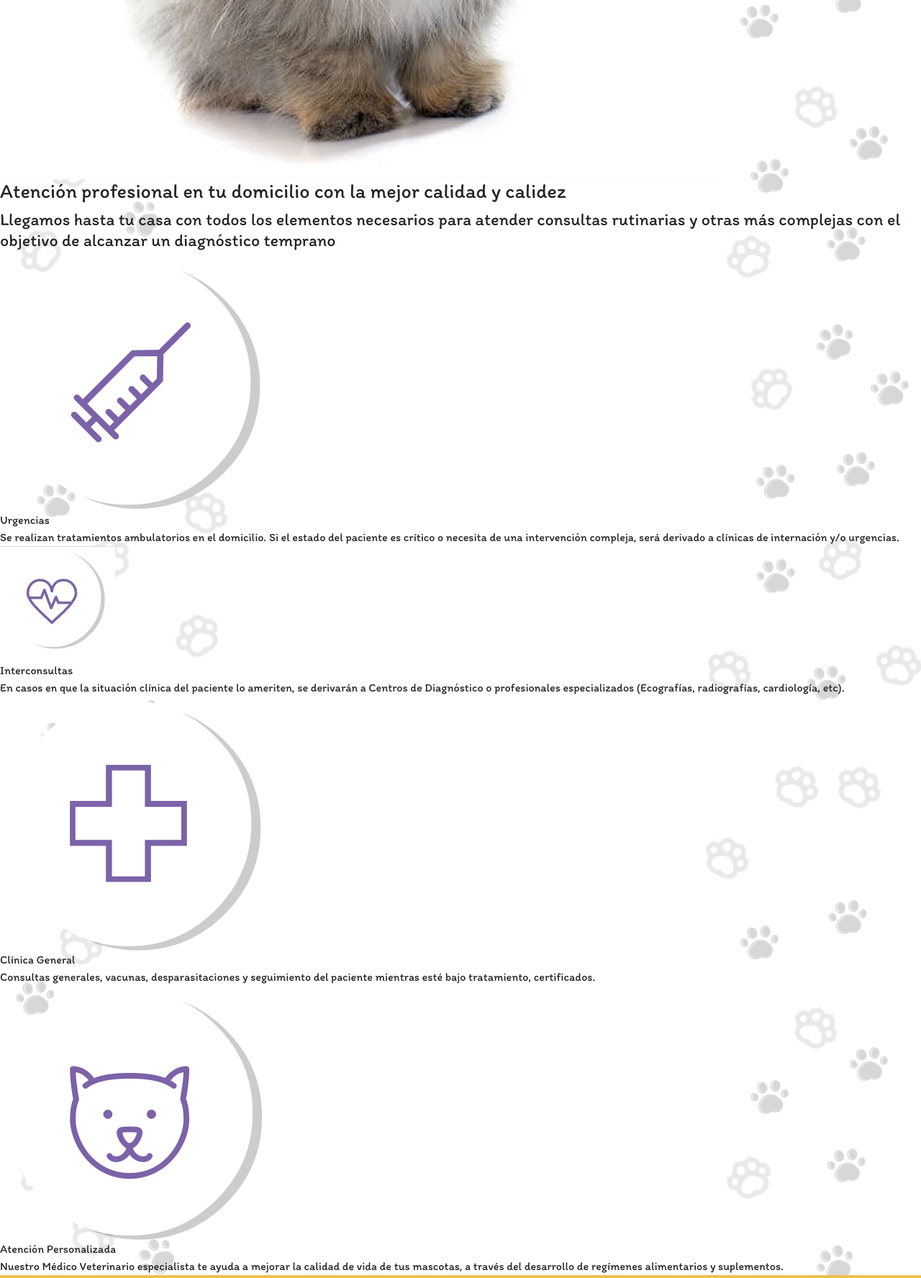
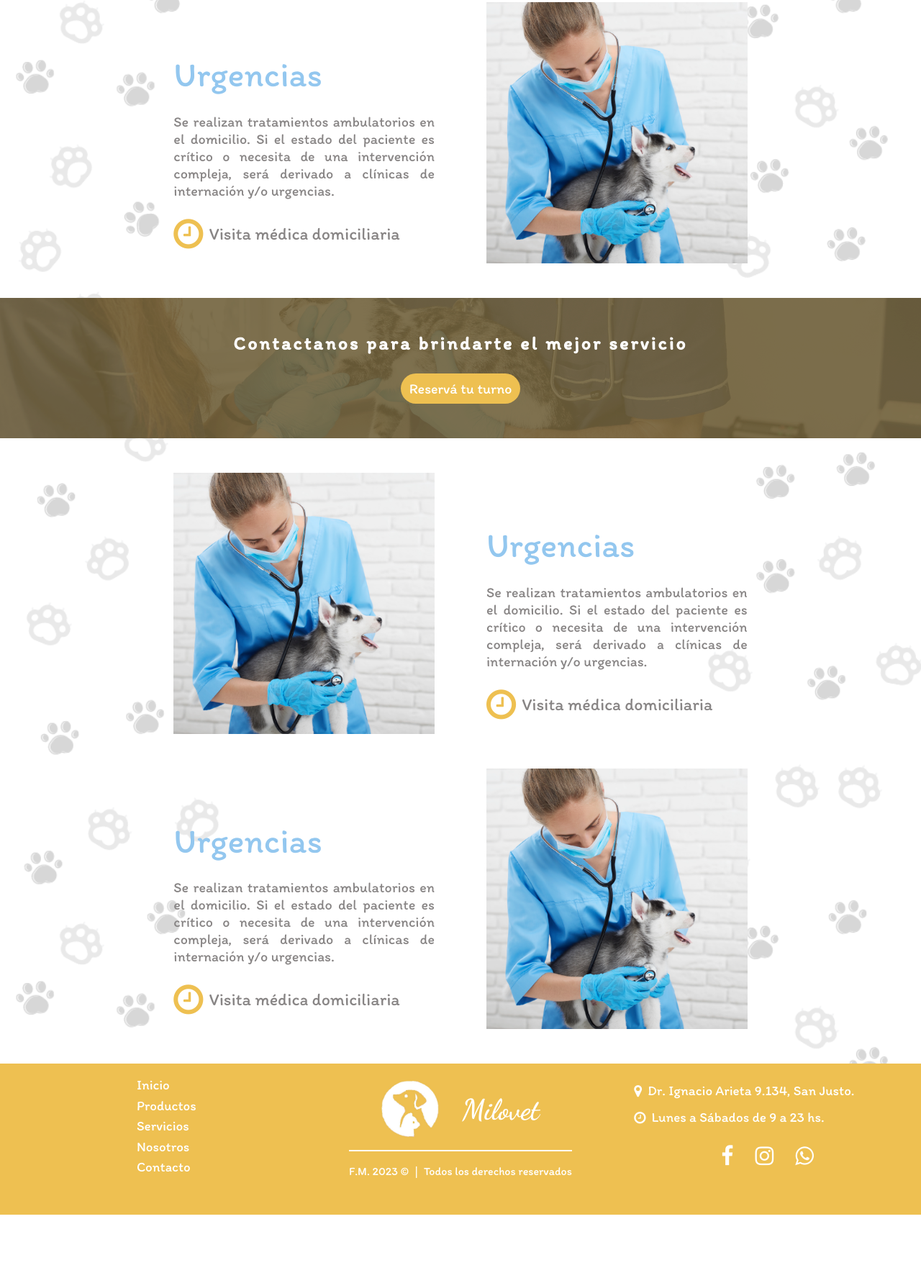
Before and after one commit to FacuMe/PF-Menendez, a plain HTML site: page pages/servicios.html in a window 1280 px wide. Shown: the part 689-2465 px from the top of the page at 72% size. After the commit the page ends 2377 px from the top, so only its background shows below. Drawn offline with nearby package versions, Linux system fonts and the light colour scheme.

Commit message:
pagina servicios

```diff
--- a/css/styles.css
+++ b/css/styles.css
@@ -36,6 +36,34 @@ ul {
 
    .................................
 */
+
+/* Grid */
+body {
+    display: grid;
+    grid-template-areas:
+    "nav"
+    "header"
+    "main"
+    "footer";
+    grid-template-rows: repeat(4, auto);
+    grid-template-columns: auto;
+}
+
+nav {
+    grid-area: nav;
+}
+
+header {
+    grid-area: header;
+}
+
+main {
+    grid-area: main;
+}
+
+footer {
+    grid-area: footer;
+}
 
 /* nav */
 
@@ -154,6 +182,36 @@ footer {
     color: #587083a8;
 }
 
+/* sections title */
+
+.title-container {
+    background-color: #93c7ef;
+    color: white;
+    font-size: calc(1.5rem + 1vw);
+    position: relative;
+    background-image: url(../img/sections-banner.jpg);
+    background-position: center right;
+}
+
+.title-container .title {
+    position: relative;
+}
+
+.title h2 {
+    font-size: calc(2rem + 1vw);
+    letter-spacing: .2rem;
+}
+
+.sections-overlay {
+    top: 0;
+    left: 0;
+    width:100%;
+    height:100%;
+    background-color: #7cc5fc;
+    position: absolute;
+    opacity: 0.3;
+}
+
 
 /* :.............................
 
@@ -161,35 +219,6 @@ footer {
 
     .............................
 */
-
-/* Index Grid */
-.index-body {
-    display: grid;
-    grid-template-areas:
-    "index-nav"
-    "index-header"
-    "index-main"
-    "index-footer";
-    grid-template-rows: repeat(4, auto);
-    grid-template-columns: auto;
-}
-
-.index-nav {
-    grid-area: index-nav;
-}
-
-.index-header {
-    grid-area: index-header;
-}
-
-.index-main {
-    grid-area: index-main;
-}
-
-.index-footer {
-    grid-area: index-footer;
-}
-
 
 /* Index Wapp Banner */
 
@@ -442,64 +471,6 @@ footer {
     .............................
 */
 
-/* products.html Grid */
-.product-body {
-    display: grid;
-    grid-template-areas:
-    "product-nav"
-    "product-header"
-    "product-main"
-    "product-footer";
-    grid-template-rows: repeat(4, auto);
-    grid-template-columns: auto;
-}
-
-.product-nav {
-    grid-area: product-nav;
-}
-
-.product-header {
-    grid-area: product-header;
-}
-
-.product-main {
-    grid-area: product-main;
-}
-
-.product-footer {
-    grid-area: product-footer;
-}
-
-/* title */
-
-.title-container {
-    background-color: #93c7ef;
-    color: white;
-    font-size: calc(1.5rem + 1vw);
-    position: relative;
-    background-image: url(../img/sections-banner.jpg);
-    background-position: center right;
-}
-
-.title-container .title {
-    position: relative;
-}
-
-.title h2 {
-    font-size: calc(1.5rem + 1vw);
-    letter-spacing: .2rem;
-}
-
-.sections-overlay {
-    top: 0;
-    left: 0;
-    width:100%;
-    height:100%;
-    background-color: #7cc5fc;
-    position: absolute;
-    opacity: 0.3;
-}
-
 /* filter */
 
 .filter-block {
@@ -628,6 +599,83 @@ footer {
 }
 
 
+/* :.............................
+
+        SERVICES.HTML STYLES
+
+    .............................
+*/
+
+/* services */
+
+.service-title {
+    font-size: 3rem;
+    color:#93c7ef;
+}
+
+.service-description {
+    color:#888585;
+    text-align: justify;
+}
+
+.service-info .fa {
+    font-size: 3rem;
+    color:#eec051;
+}
+
+.service-info p {
+    font-size: 1.3rem;
+    color:#888585;
+}
+
+/* banner */
+
+.service-banner-container {
+    background-color:#eec051;
+    color: white;
+    font-size: calc(1.5rem + 1vw);
+    position: relative;
+    background-image: url(../img/services-banner.png);
+    background-position: center right;
+}
+
+.service-banner-title {
+    position: relative;
+    display: flex;
+    flex-direction: column;
+    align-items: center;
+}
+
+.service-banner-title h2 {
+    font-size: calc(0.8rem + 1vw);
+    letter-spacing: .2rem;
+    text-align: center;
+}
+
+.service-banner-overlay {
+    top: 0;
+    left: 0;
+    width:100%;
+    height:100%;
+    background-color:#eec051;
+    position: absolute;
+    opacity: 0.3;
+}
+
+.service-banner-title button {
+    background-color: #eec051;
+    color: white;
+    border: none;
+    font-size: 20px;
+    border-radius: 99px;
+}
+
+.service-banner-title button:hover {
+    background-color: #c87676;
+    color: white;
+    border: none;
+}
+
 /*  ..............................
 
             MEDIA QUERIES
@@ -684,3 +732,13 @@ footer {
     }
 
 }
+
+@media  screen and (min-width:1200px) {
+    /* ..................
+        SERVICE.HTML
+        .................
+     */
+    .service-info p {
+        font-size: 1.5rem;
+    }
+}
--- a/pages/servicios.html
+++ b/pages/servicios.html
@@ -18,8 +18,14 @@
 <body>
 
     <header>
-        <div>
-            <h2>Servicios</h2>
+        <div class="container-fluid">
+            <div class="row justify-content-center title-container">
+                <div class="sections-overlay"></div>
+                <div class="col-8 pt-4 pb-4 title">
+                    <h2><b>Servicios</b></h2>
+                    <h5>Inicio > Servicios</h5>
+                </div>
+            </div>
         </div>
     </header>
 
@@ -57,59 +63,104 @@
 
     <main>
 
-        <section>
-            <img src="../img/img-services.jpg" alt="Gato simpático">
-            <div>
+        <!-- <section>
+            <div class="container-fluid">
+                <div class="row justify-content-center mt-5">
+                    <div class="col-sm-6 d-flex flex-column justify-content-center align-items-center">
                         <h3>Atención profesional en tu domicilio con la mejor calidad y calidez</h3>
                         <h4>Llegamos hasta tu casa con todos los elementos necesarios para atender consultas rutinarias y
-                    otras más complejas con el objetivo de alcanzar un diagnóstico temprano</p>
+                            otras más complejas con el objetivo de alcanzar un diagnóstico temprano</h4>
                     </div>
-        </section>
+                </div>
+            </div>
+        </section> -->
 
         <section>
-            <div class="service-card">
-                <img src="../img/icon-services-1.png" alt="Ícono de urgencias (cruz)">
-                <p class="service-title">
+            <div class="container-fluid">
+                <div class="row m-5 justify-content-center gap-5">
+                    <div class="col-md-4 d-flex justify-content-center align-items-center">
+                        <img src="../img/service-img-1.png" class="img-fluid" alt="Médica escuchando los latidos de un perro">
+                    </div>
+                    <div class="col-md-4 pt-5 d-flex flex-column">
+                        <h3 class="mt-4 service-title">
                             Urgencias
-                </p>
-                <p class="description">
+                        </h3>
+                        <h5 class="mt-3 service-description">
                             Se realizan tratamientos ambulatorios en el domicilio. Si el estado del paciente es crítico o necesita de una intervención compleja,
                             será derivado a clínicas de internación y/o urgencias.
-                </p>
+                        </h5>
+                        <div class="mt-3 d-flex align-items-center gap-2 service-info">
+                            <i class="fa fa-clock-o" aria-hidden="true"></i>
+                            <p>Visita médica domiciliaria</p>
                         </div>
-            <div class="service-card">
-                <img src="../img/icon-services-2.jpg" alt="Ícono de interconsultas (corazón)">
-                <p class="service-title">
-                    Interconsultas
-                </p>
-                <p class="description">
-                    En casos en que la situación clínica del paciente lo ameriten, se derivarán a Centros de Diagnóstico o profesionales especializados
-                    (Ecografías, radiografías, cardiología, etc).
-                </p>
                     </div>
-            <div class="service-card">
-                <img src="../img/icon-services-3.png" alt="Ícono de clínica general (jeringa)">
-                <p class="service-title">
-                    Clínica General
-                </p>
-                <p class="description">
-                    Consultas generales, vacunas, desparasitaciones y seguimiento del paciente mientras esté bajo tratamiento, certificados.
-                </p>
                 </div>
-            <div class="service-card">
-                <img src="../img/icon-services-4.png" alt="Ícono de atención personalizada (gato)">
-                <p class="service-title">
-                    Atención Personalizada
-                </p>
-                <p class="description">
-                    Nuestro Médico Veterinario especialista te ayuda a mejorar la calidad de vida de tus mascotas, a través del desarrollo de regímenes
-                    alimentarios y suplementos.
-                </p>
+                <div class="row m-5 justify-content-center gap-5">
+                    <div class="col-md-4 pt-5 d-flex flex-column">
+                        <h3 class="mt-4 service-title">
+                            Urgencias
+                        </h3>
+                        <h5 class="mt-3 service-description">
+                            Se realizan tratamientos ambulatorios en el domicilio. Si el estado del paciente es crítico o necesita de una intervención compleja,
+                            será derivado a clínicas de internación y/o urgencias.
+                        </h5>
+                        <div class="mt-3 d-flex align-items-center gap-2 service-info">
+                            <i class="fa fa-clock-o" aria-hidden="true"></i>
+                            <p>Visita médica domiciliaria</p>
+                        </div>
+                    </div>
+                    <div class="col-md-4 d-flex justify-content-center align-items-center">
+                        <img src="../img/service-img-1.png" class="img-fluid" alt="Médica escuchando los latidos de un perro">
+                    </div>
+                </div>
+                <div class="row pt-4 pb-4 justify-content-center service-banner-container">
+                    <div class="service-banner-overlay"></div>
+                    <div class="col-8 pt-4 pb-4 service-banner-title">
+                        <h2><b>Contactanos para brindarte el mejor servicio</b></h2>
+                        <a href="../pages/contacto.html"><button type="button" class="btn btn-light mt-3">Reservá tu turno</button></a>
+                    </div>
+                </div>
+                <div class="row m-5 justify-content-center gap-5">
+                    <div class="col-md-4 d-flex justify-content-center align-items-center">
+                        <img src="../img/service-img-1.png" class="img-fluid" alt="Médica escuchando los latidos de un perro">
+                    </div>
+                    <div class="col-md-4 pt-5 d-flex flex-column">
+                        <h3 class="mt-4 service-title">
+                            Urgencias
+                        </h3>
+                        <h5 class="mt-3 service-description">
+                            Se realizan tratamientos ambulatorios en el domicilio. Si el estado del paciente es crítico o necesita de una intervención compleja,
+                            será derivado a clínicas de internación y/o urgencias.
+                        </h5>
+                        <div class="mt-3 d-flex align-items-center gap-2 service-info">
+                            <i class="fa fa-clock-o" aria-hidden="true"></i>
+                            <p>Visita médica domiciliaria</p>
+                        </div>
+                    </div>
+                </div>
+                <div class="row m-5 justify-content-center gap-5">
+                    <div class="col-md-4 pt-5 d-flex flex-column">
+                        <h3 class="mt-4 service-title">
+                            Urgencias
+                        </h3>
+                        <h5 class="mt-3 service-description">
+                            Se realizan tratamientos ambulatorios en el domicilio. Si el estado del paciente es crítico o necesita de una intervención compleja,
+                            será derivado a clínicas de internación y/o urgencias.
+                        </h5>
+                        <div class="mt-3 d-flex align-items-center gap-2 service-info">
+                            <i class="fa fa-clock-o" aria-hidden="true"></i>
+                            <p>Visita médica domiciliaria</p>
+                        </div>
+                    </div>
+                    <div class="col-md-4 d-flex justify-content-center align-items-center">
+                        <img src="../img/service-img-1.png" class="img-fluid" alt="Médica escuchando los latidos de un perro">
+                    </div>
+                </div>
             </div>
         </section>
     </main>
 
-    <footer class="index-footer">
+    <footer>
         <div class="container-fluid">
             <div class="row text-white">
                 <div class="col-md-4 order-md-1 ps-5 mt-3 mb-3 d-flex align-items-start footer-nav">
```
Also changed, not shown: index.html (+12 -14 lines), pages/contacto.html (+9 -3 lines), pages/nosotros.html (+9 -3 lines), pages/productos.html (+6 -6 lines), img/service-img-1.png (added), img/service-img-2.png (added), img/service-img-3.png (added), img/service-img-4.png (added), img/service-img-5.jpg (added), img/services-banner.png (renamed from img/contact-banner.png), 1 other file. Lines whose indentation alone changed are shown as unchanged.
